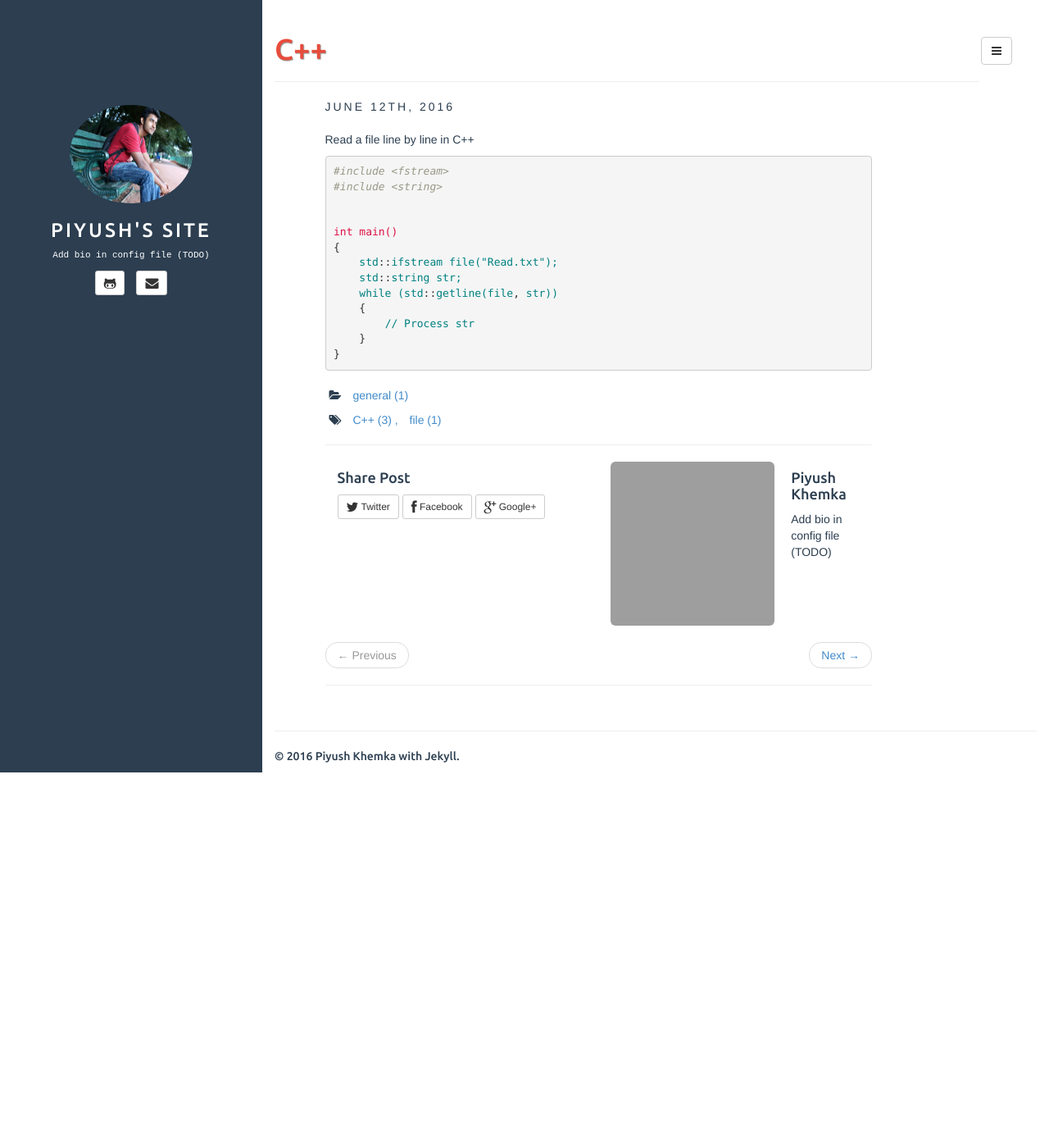
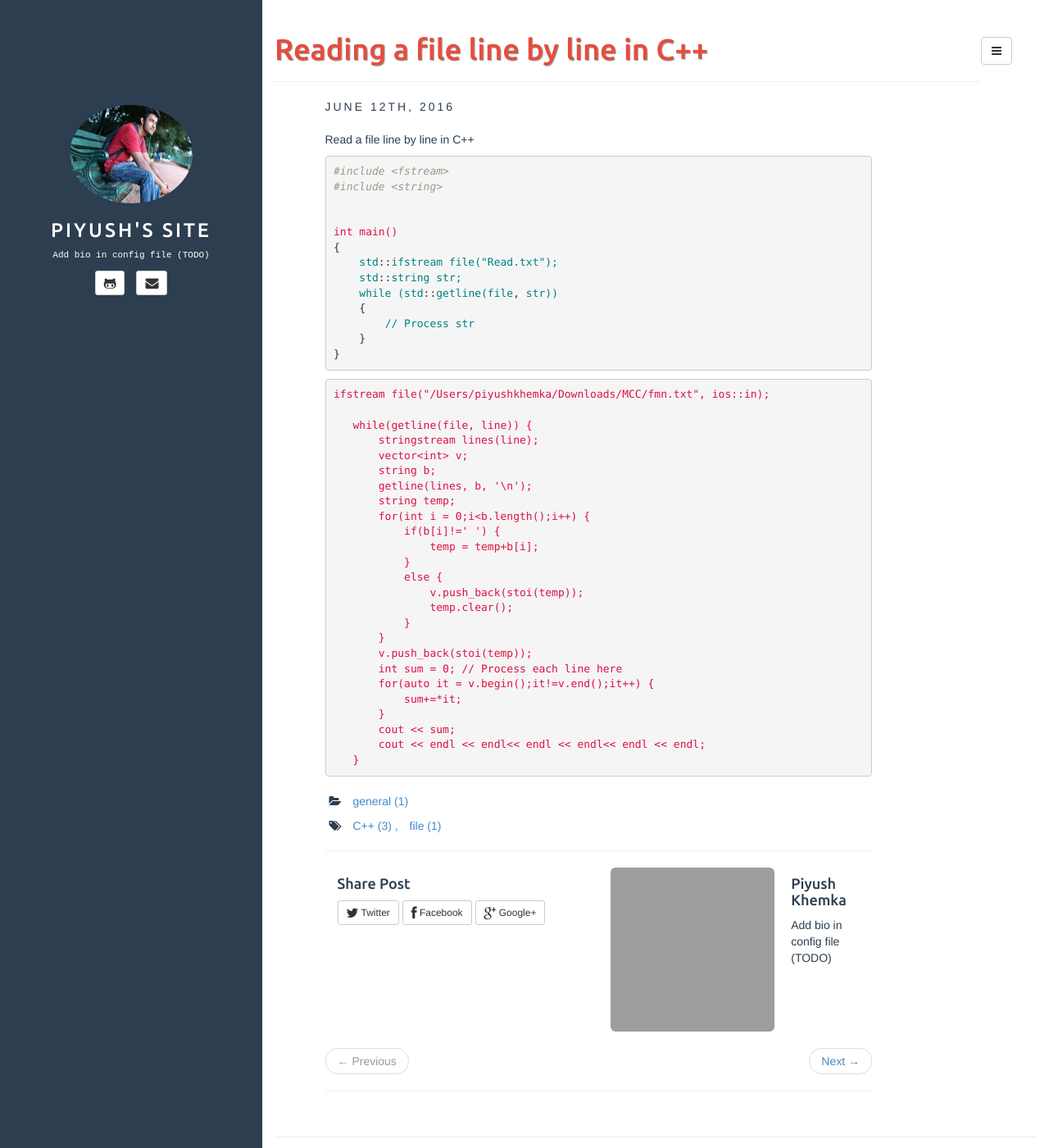
Before and after one commit to piyushkhemka/piyushkhemka.github.io, a Jekyll site: the page built from _posts/2016-06-12-Reading-a-file-in-C++.md, in a window 1280 px wide and 1400 px high. Shown: the whole window at 82% size. Built offline with Jekyll 4.4.1, drawn with Linux system fonts in a browser that asks for light colours; comment, search, counter and statistics services are not loaded; grey boxes are pictures that could not be loaded.

Commit message:
modified titles

```diff
--- a/_posts/2016-06-12-Reading-a-file-in-C++.md
+++ b/_posts/2016-06-12-Reading-a-file-in-C++.md
@@ -1,6 +1,6 @@
 ---
 layout: post
-title: C++
+title: Reading a file line by line in C++
 categories: [general]
 tags: [C++, file]
 fullview: true
@@ -26,3 +26,32 @@ int main()
 }
 
 {% endhighlight %}
+
+{% highlight yaml %}
+ifstream file("/Users/piyushkhemka/Downloads/MCC/fmn.txt", ios::in);
+
+   while(getline(file, line)) {
+       stringstream lines(line);
+       vector<int> v;
+       string b;
+       getline(lines, b, '\n');
+       string temp;
+       for(int i = 0;i<b.length();i++) {
+           if(b[i]!=' ') {
+               temp = temp+b[i];
+           }
+           else {
+               v.push_back(stoi(temp));
+               temp.clear();
+           }
+       }
+       v.push_back(stoi(temp));
+       int sum = 0; // Process each line here
+       for(auto it = v.begin();it!=v.end();it++) {
+           sum+=*it;
+       }
+       cout << sum;
+       cout << endl << endl<< endl << endl<< endl << endl;
+   }
+
+{% endhighlight %}
```
Also changed, not shown: _posts/2016-10-12-Int-to-char-and-back-c++.md (+1 -1 lines), _posts/2016-10-14-priority-queues-in-c++.md (+1 -1 lines).
